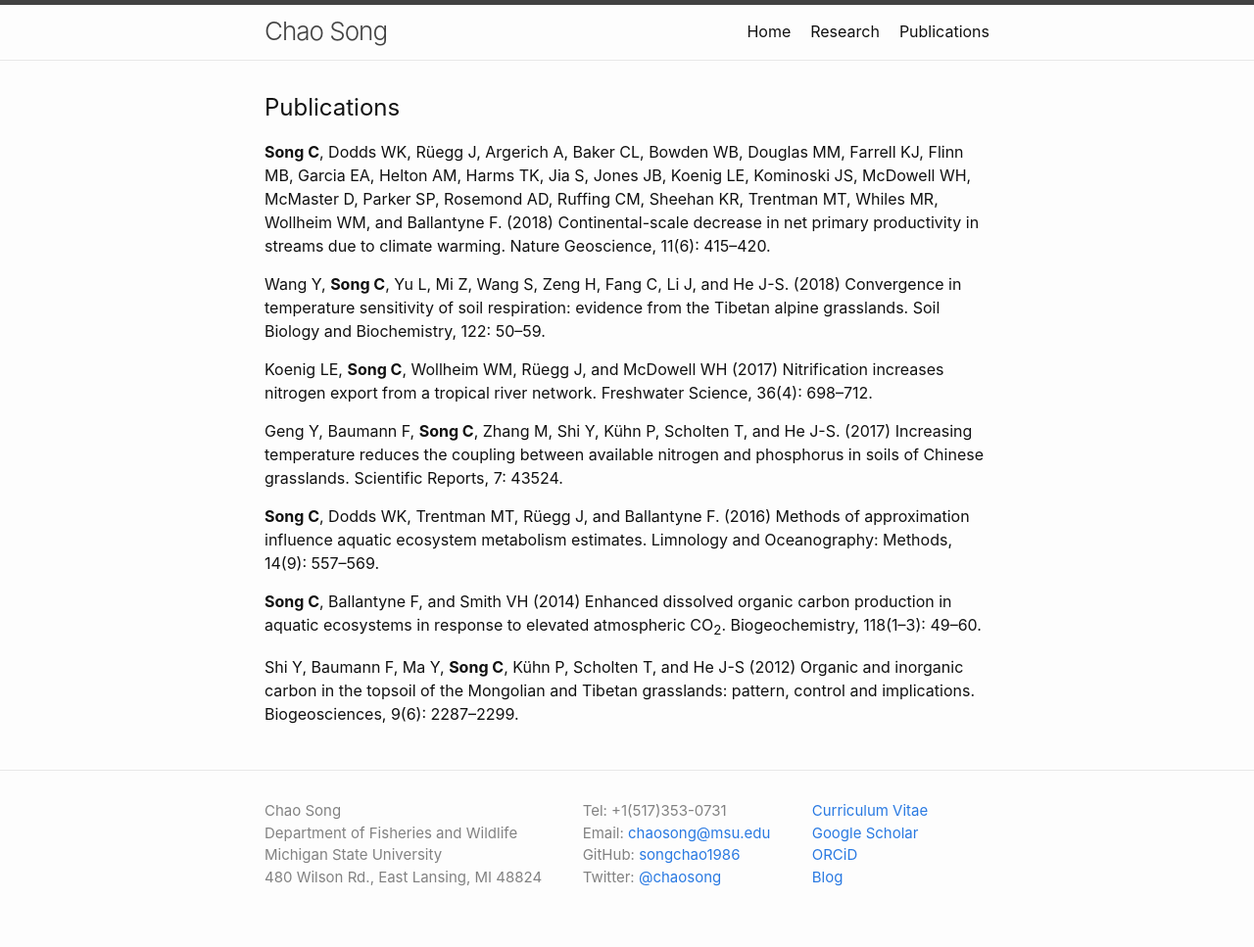
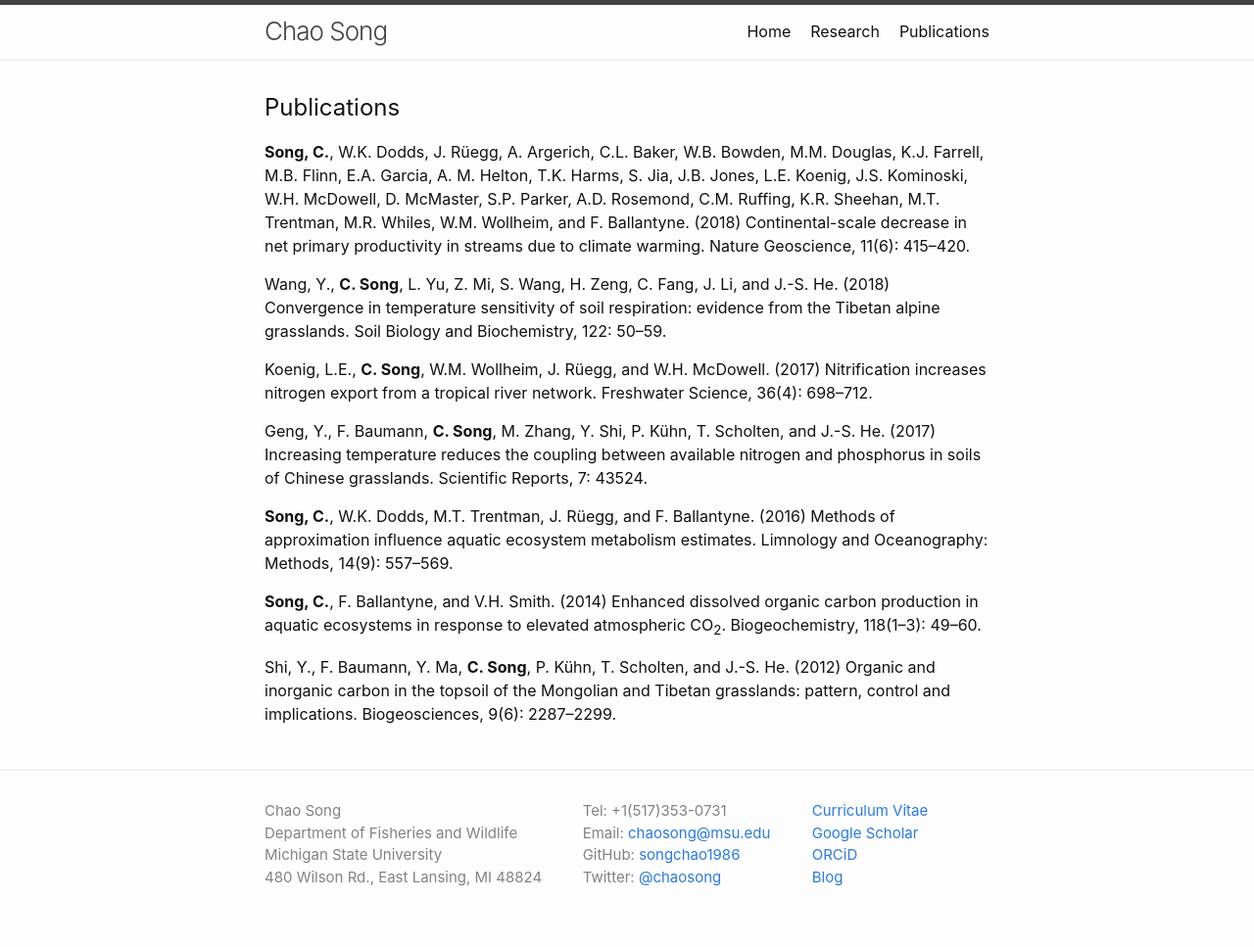
Before and after one commit to songchao1986/songchao1986.github.io, a Jekyll site: the page built from publications.md, in a window 1280 px wide. Shown: the whole page at 98% size. Built offline with Jekyll 4.4.1, drawn with Linux system fonts in a browser that asks for light colours.

Commit message:
Update publication format

```diff
--- a/publications.md
+++ b/publications.md
@@ -6,16 +6,16 @@ permalink: /publications/
 
 ## Publications
 
-**Song C**, Dodds WK, Rüegg J, Argerich A, Baker CL, Bowden WB, Douglas MM, Farrell KJ, Flinn MB, Garcia EA, Helton AM, Harms TK, Jia S, Jones JB, Koenig LE, Kominoski JS, McDowell WH, McMaster D, Parker SP, Rosemond AD, Ruffing CM, Sheehan KR, Trentman MT, Whiles MR, Wollheim WM, and Ballantyne F. (2018) Continental-scale decrease in net primary productivity in streams due to climate warming. Nature Geoscience, 11(6): 415--420.
+**Song, C.**, W.K. Dodds, J. Rüegg, A. Argerich, C.L. Baker, W.B. Bowden, M.M. Douglas, K.J. Farrell, M.B. Flinn, E.A. Garcia, A. M. Helton, T.K. Harms, S. Jia, J.B. Jones, L.E. Koenig, J.S. Kominoski, W.H. McDowell, D. McMaster, S.P. Parker, A.D. Rosemond, C.M. Ruffing, K.R. Sheehan, M.T. Trentman, M.R. Whiles, W.M. Wollheim, and F. Ballantyne. (2018) Continental-scale decrease in net primary productivity in streams due to climate warming. Nature Geoscience, 11(6): 415--420.
 
-Wang Y, **Song C**, Yu L, Mi Z, Wang S, Zeng H, Fang C, Li J, and He J-S. (2018) Convergence in temperature sensitivity of soil respiration: evidence from the Tibetan alpine grasslands. Soil Biology and Biochemistry, 122: 50--59.
+Wang, Y., **C. Song**, L. Yu, Z. Mi, S. Wang, H. Zeng, C. Fang, J. Li, and J.-S. He. (2018) Convergence in temperature sensitivity of soil respiration: evidence from the Tibetan alpine grasslands. Soil Biology and Biochemistry, 122: 50--59.
 
-Koenig LE, **Song C**, Wollheim WM, Rüegg J, and McDowell WH (2017) Nitrification increases nitrogen export from a tropical river network. Freshwater Science, 36(4): 698--712.
+Koenig, L.E., **C. Song**, W.M. Wollheim, J. Rüegg, and W.H. McDowell. (2017) Nitrification increases nitrogen export from a tropical river network. Freshwater Science, 36(4): 698--712.
 
-Geng Y, Baumann F, **Song C**, Zhang M, Shi Y, Kühn P, Scholten T, and He J-S. (2017) Increasing temperature reduces the coupling between available nitrogen and phosphorus in soils of Chinese grasslands. Scientific Reports, 7: 43524.
+Geng, Y., F. Baumann, **C. Song**, M. Zhang, Y. Shi, P. Kühn, T. Scholten, and J.-S. He. (2017) Increasing temperature reduces the coupling between available nitrogen and phosphorus in soils of Chinese grasslands. Scientific Reports, 7: 43524.
 
-**Song C**, Dodds WK, Trentman MT, Rüegg J, and Ballantyne F. (2016) Methods of approximation influence aquatic ecosystem metabolism estimates. Limnology and Oceanography: Methods, 14(9): 557--569.
+**Song, C.**, W.K. Dodds, M.T. Trentman, J. Rüegg, and F. Ballantyne. (2016) Methods of approximation influence aquatic ecosystem metabolism estimates. Limnology and Oceanography: Methods, 14(9): 557--569.
 
-**Song C**, Ballantyne F, and Smith VH (2014) Enhanced dissolved organic carbon production in aquatic ecosystems in response to elevated atmospheric CO<sub>2</sub>. Biogeochemistry, 118(1--3): 49--60.
+**Song, C.**, F. Ballantyne, and V.H. Smith. (2014) Enhanced dissolved organic carbon production in aquatic ecosystems in response to elevated atmospheric CO<sub>2</sub>. Biogeochemistry, 118(1--3): 49--60.
 
-Shi Y, Baumann F, Ma Y, **Song C**, Kühn P, Scholten T, and He J-S (2012) Organic and inorganic carbon in the topsoil of the Mongolian and Tibetan grasslands: pattern, control and implications. Biogeosciences, 9(6): 2287--2299.
+Shi, Y., F. Baumann, Y. Ma, **C. Song**, P. Kühn, T. Scholten, and J.-S. He. (2012) Organic and inorganic carbon in the topsoil of the Mongolian and Tibetan grasslands: pattern, control and implications. Biogeosciences, 9(6): 2287--2299.
```
